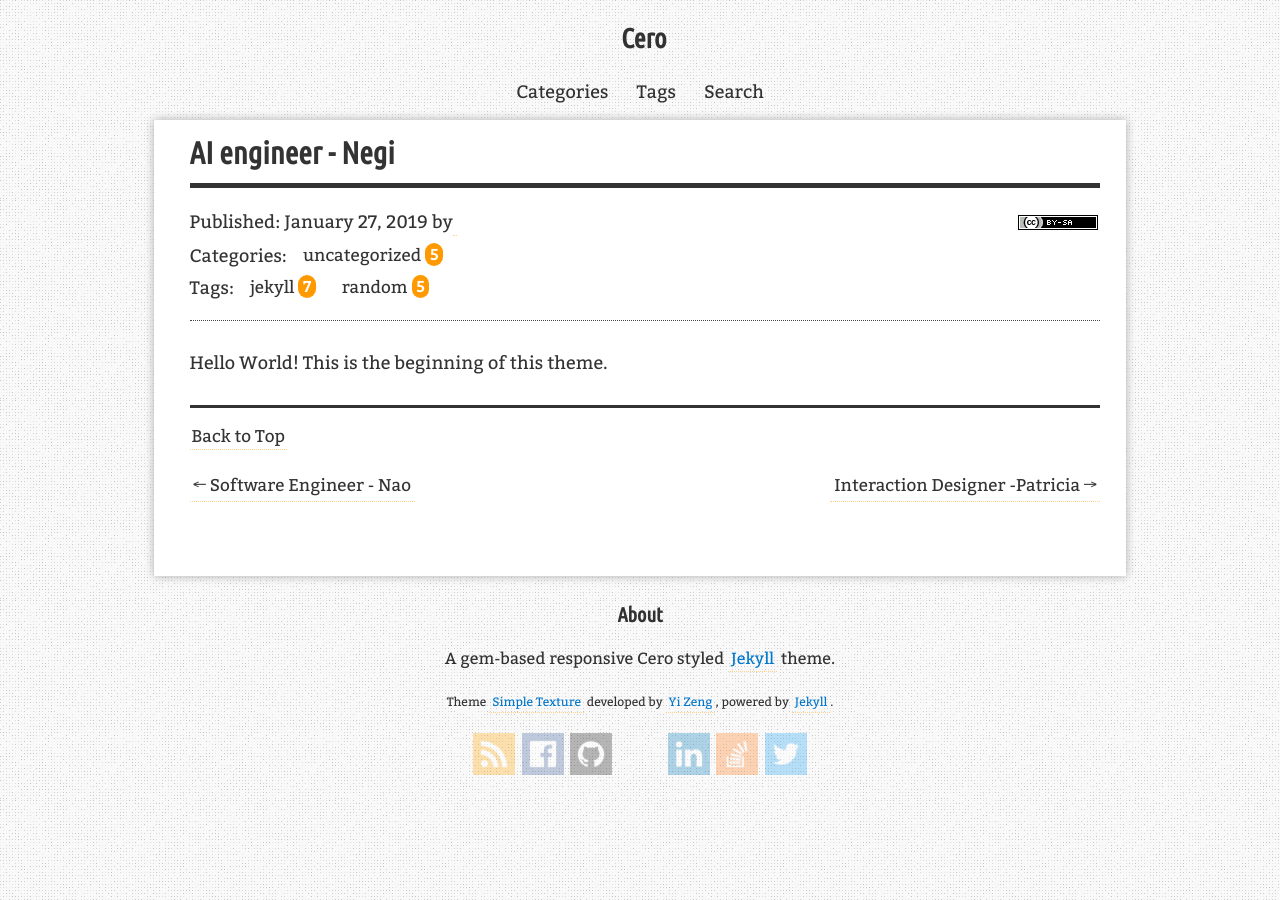
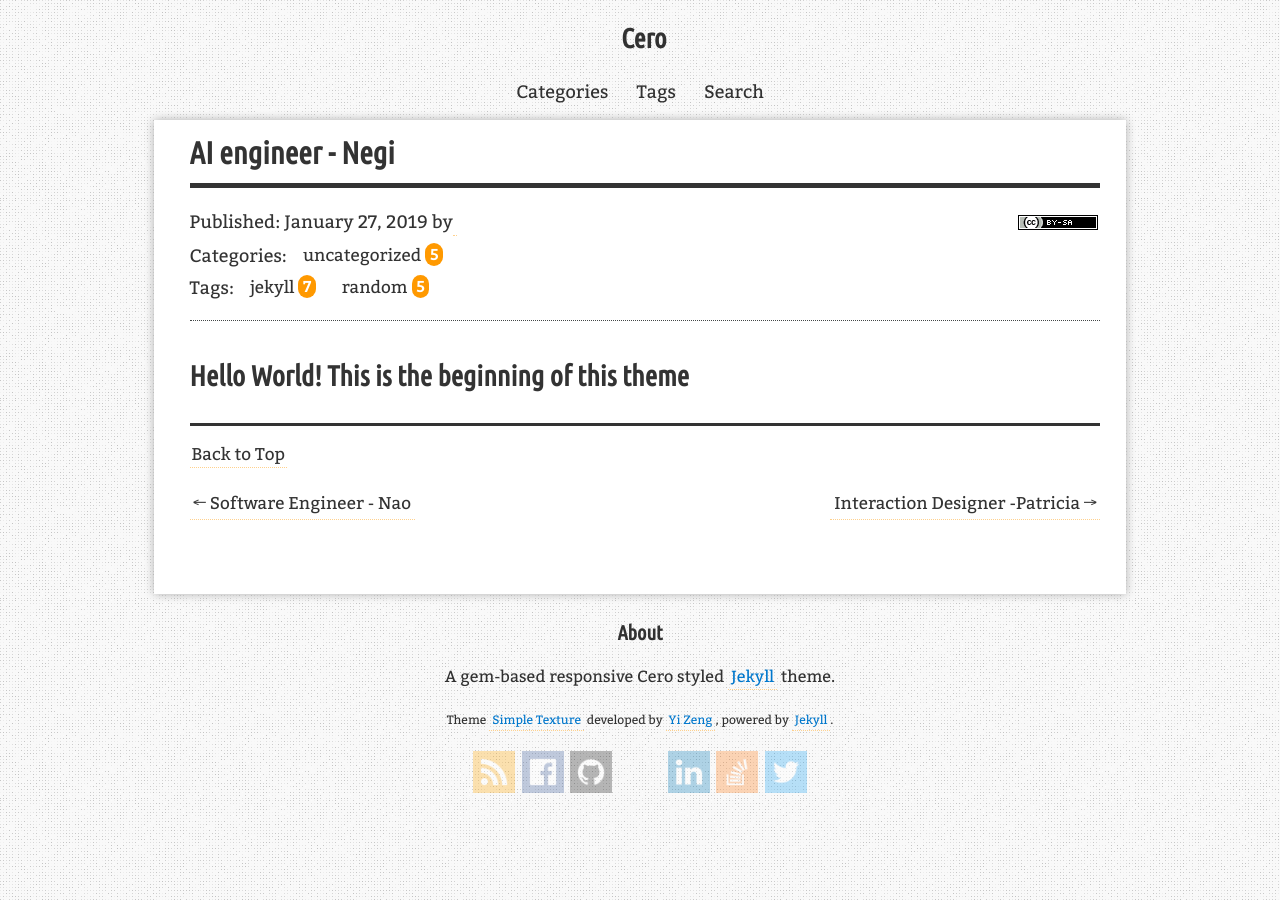
Before and after one commit to yizeng/jekyll-theme-simple-texture, a Jekyll site: the page built from _posts/2019-01-27-Negi.md, in a window 1280 px wide. Built offline with Jekyll 4.4.1, drawn with Linux system fonts in a browser that asks for light colours; comment, search, counter and statistics services are not loaded.

Commit message:
Update 2019-01-27-Negi.md

```diff
--- a/_posts/2019-01-27-Negi.md
+++ b/_posts/2019-01-27-Negi.md
@@ -6,4 +6,4 @@
 tags: [random, jekyll]
 redirect_from:
 ---
-Hello World! This is the beginning of this theme.
+<h2>Hello World! This is the beginning of this theme</h2>
```
